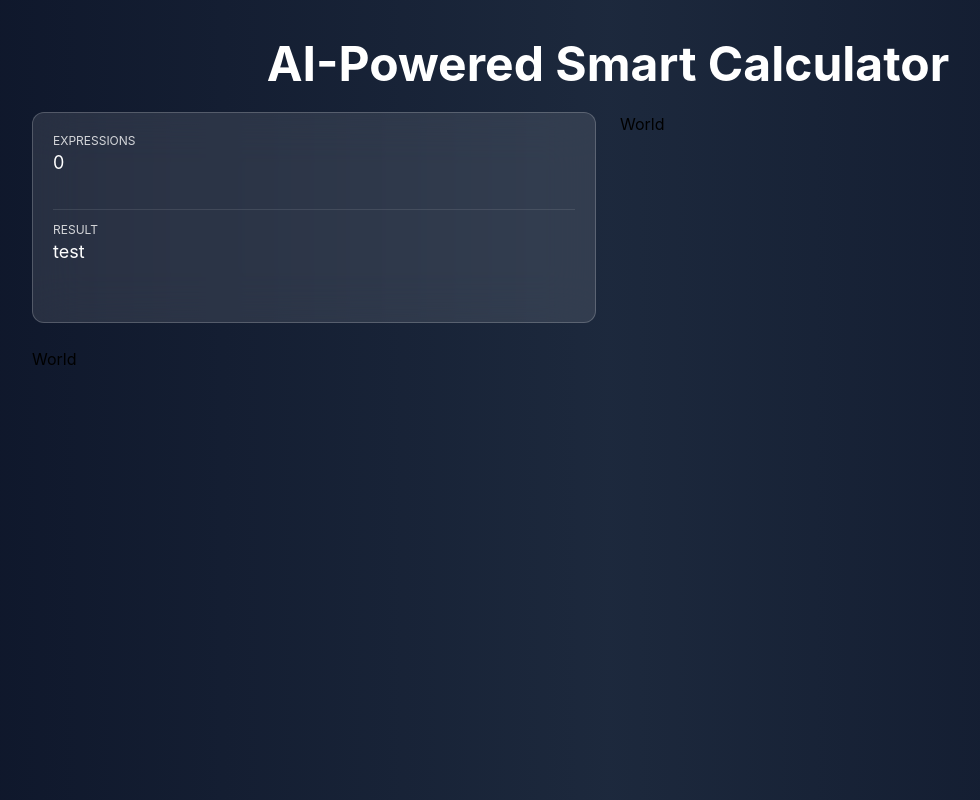
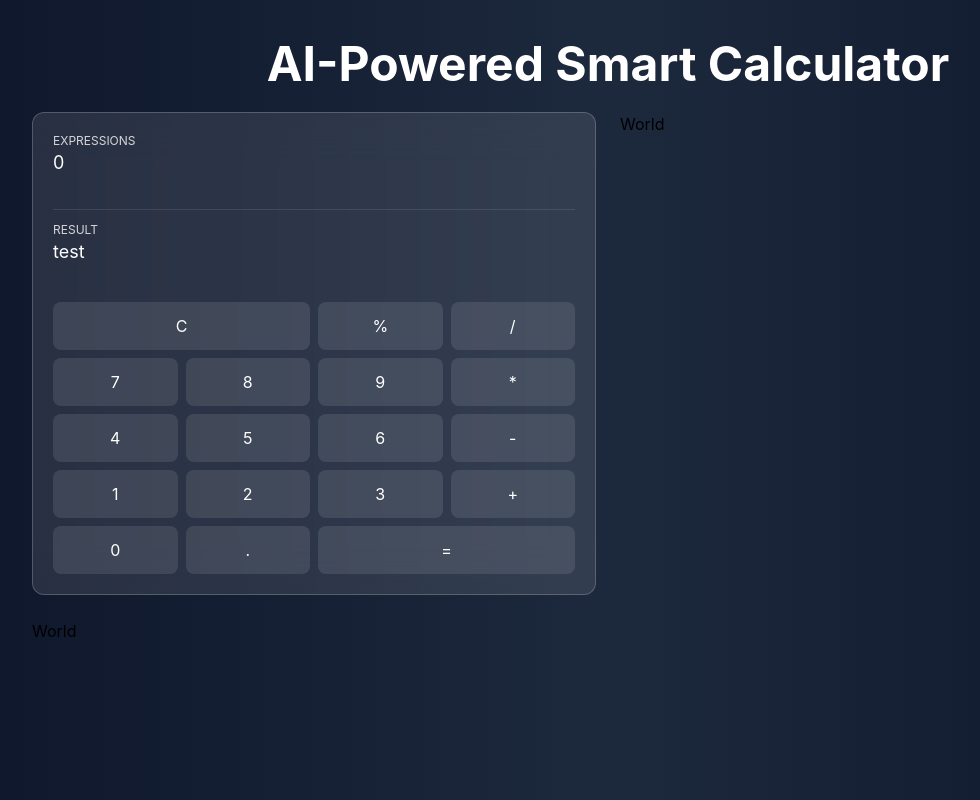
Before and after one commit to SajithNuski/Ai-Calculator, a React (Vite) app: page / in a window 1280 px wide. Shown: the whole page, without its empty margins (32-1012 px from the left). Built offline with nearby package versions, Linux system fonts and the light colour scheme.

Commit message:
create all buttons

```diff
--- a/src/App.jsx
+++ b/src/App.jsx
@@ -20,6 +20,28 @@ function App() {
                 <div className="text-white/80 text-xs uppercase">  Result </div>
                 <div className="text-white text-lg min-h-[48px]">test</div>
               </div>
+
+              {/* keypad */}
+              <div className="grid grid-cols-4 gap-2">
+                <button className="col-span-2 p-3 text-white rounded-lg bg-white/10 hover:bg-white/20">C</button>
+                <button className="p-3 text-white rounded-lg bg-white/10 hover:bg-white/20">%</button>
+                <button className="p-3 text-white rounded-lg bg-white/10 hover:bg-white/20">/</button>
+                <button className="p-3 text-white rounded-lg bg-white/10 hover:bg-white/20">7</button>
+                <button className="p-3 text-white rounded-lg bg-white/10 hover:bg-white/20">8</button>
+                <button className="p-3 text-white rounded-lg bg-white/10 hover:bg-white/20">9</button>
+                <button className="p-3 text-white rounded-lg bg-white/10 hover:bg-white/20">*</button>
+                <button className="p-3 text-white rounded-lg bg-white/10 hover:bg-white/20">4</button>
+                <button className="p-3 text-white rounded-lg bg-white/10 hover:bg-white/20">5</button>
+                <button className="p-3 text-white rounded-lg bg-white/10 hover:bg-white/20">6</button>
+                <button className="p-3 text-white rounded-lg bg-white/10 hover:bg-white/20">-</button>
+                <button className="p-3 text-white rounded-lg bg-white/10 hover:bg-white/20">1</button>
+                <button className="p-3 text-white rounded-lg bg-white/10 hover:bg-white/20">2</button>
+                <button className="p-3 text-white rounded-lg bg-white/10 hover:bg-white/20">3</button>
+                <button className="p-3 text-white rounded-lg bg-white/10 hover:bg-white/20">+</button>
+                <button className="p-3 text-white rounded-lg bg-white/10 hover:bg-white/20">0</button>
+                <button className="p-3 text-white rounded-lg bg-white/10 hover:bg-white/20">.</button>
+                <button className="col-span-2 p-3 text-white rounded-lg bg-white/10 hover:bg-white/20">=</button>
+              </div>
             </div>
               <div>World</div>
             <div>World</div>
```
Also changed, not shown: src/index.css (line endings or trailing spaces).
